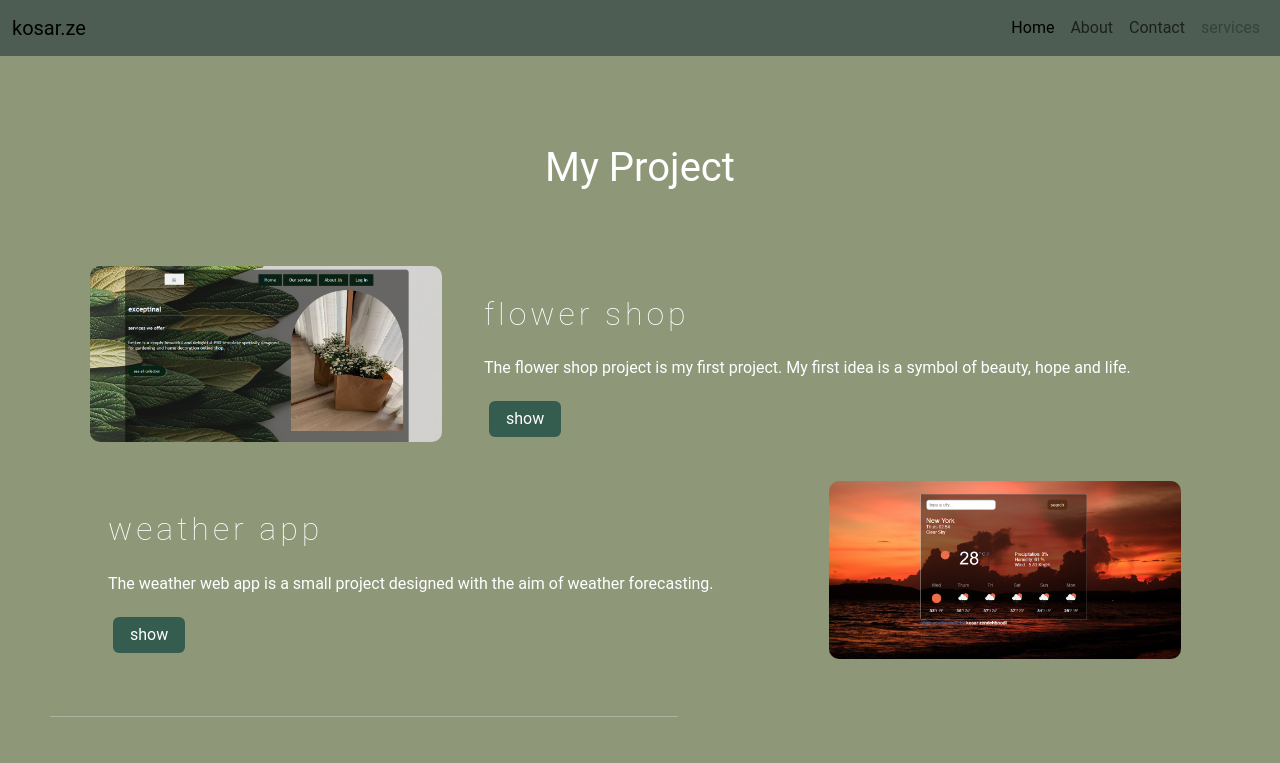
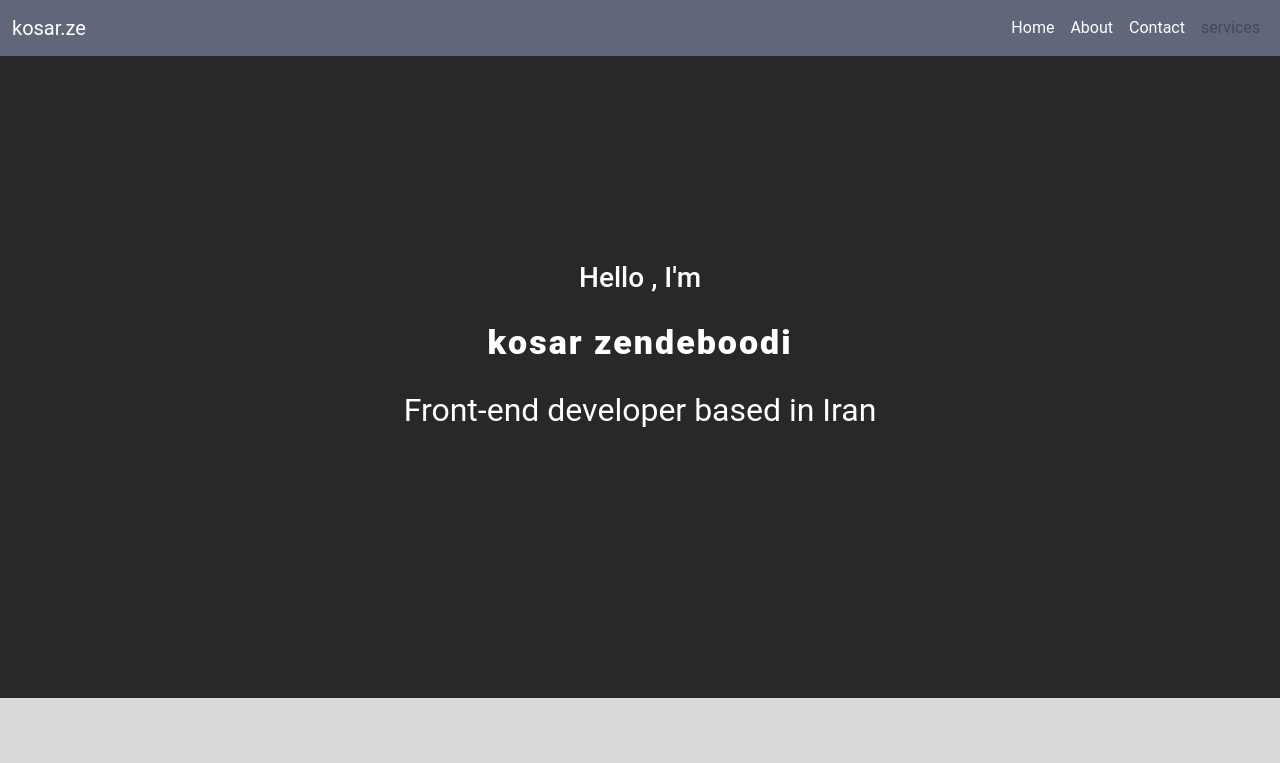
Before and after one commit to kosarz-endehboodi/protfolio, a plain HTML site: page index.html in a window 1280 px wide. Shown: the top 763 px of the page. Drawn offline with nearby package versions, Linux system fonts and the light colour scheme.

Commit message:
added new section
Other added pages become sections on the same page

```diff
--- a/index.html
+++ b/index.html
@@ -3,7 +3,10 @@
   <head>
     <meta charset="UTF-8" />
     <meta name="viewport" content="width=device-width, initial-scale=1.0" />
-    <meta name="description" content= "project kosar zendehboodi  personalblog kzbd home developer  junior " />
+    <meta
+      name="description"
+      content="project kosar zendehboodi  personalblog kzbd home developer  junior "
+    />
     <title>kosar-zendehboodi</title>
     <script
       src="https://cdn.jsdelivr.net/npm/bootstrap@5.3.1/dist/js/bootstrap.bundle.min.js"
@@ -23,7 +26,7 @@
     <!-- header -->
     <nav class="navbar navbar-expand-lg header position-fixed">
       <div class="container-fluid">
-        <a class="navbar-brand" href="#">kosar.ze</a>
+        <a class="navbar-brand text-white" href="#">kosar.ze</a>
         <button
           class="navbar-toggler"
           type="button"
@@ -39,26 +42,42 @@
           class="collapse navbar-collapse justify-content-end"
           id="navbarNav"
         >
-          <ul class="navbar-nav">
-            <li class="nav-item">
-              <a class="nav-link hover active" aria-current="page" href="#"
-                 title="home">Home</a
+          <ul class="navbar-nav ">
+            <li class="nav-item ">
+              <a
+                class="nav-link  active text-white"
+                aria-current="page"
+                href="#"
+                title="home"
+                >Home</a
               >
             </li>
             <li class="nav-item">
-              <a title="About" class="nav-link hover" href="src/About.html">About</a>
+              <a title="About" class="nav-link text-white" href="src/About.html"
+                >About</a
+              >
             </li>
             <li title="contact" class="nav-item">
-              <a class="nav-link hover" href="src/contact.html">Contact</a>
+              <a class="nav-link text-white" href="src/contact.html">Contact</a>
             </li>
             <li class="nav-item">
-              <a class="nav-link disabled" aria-disabled="true">services</a>
+              <a class="nav-link  disabled" aria-disabled="true">services</a>
             </li>
           </ul>
         </div>
       </div>
     </nav>
-
+    <div class="myinfo">
+      <div class="container-fluid ">
+        <div class="row">
+          <div class="d-flex-col justify-content-center text-center">
+            <h3>Hello , I'm</h3>
+            <h1>kosar zendeboodi</h1>
+            <h2>Front-end developer based in Iran</h2>
+          </div>
+        </div>
+      </div>
+    </div>
     <div class="myproject">
       <div class="container-fluid">
         <div class="row">
@@ -105,7 +124,9 @@
                 </div>
                 <div class="col-md-4 text-center">
                   <a href="https://weatherappkzbd.netlify.app/">
-                    <img src="img/weathers.png" alt=" weather  forecasting weather app "
+                    <img
+                      src="img/weathers.png"
+                      alt=" weather  forecasting weather app "
                   /></a>
                 </div>
               </div>
@@ -116,7 +137,9 @@
               <div class="row hov">
                 <div class="col-md-4 text-center">
                   <a href="https://personalblogtest.netlify.app/"
-                    ><img src="img/personalexsample.png" alt=" personalblog test project"
+                    ><img
+                      src="img/personalexsample.png"
+                      alt=" personalblog test project"
                   /></a>
                 </div>
                 <div
--- a/src/style.css
+++ b/src/style.css
@@ -6,27 +6,31 @@
 }
 
 :root {
+    --info--back-color: #272829;
+    --header--background: #61677A;
+    /* --button--color: #738276; */
+    --background-color: #D8D9DA;
     --header--color: #ffffff;
-    --header--background: #4d5d53;
-    --button--color: #738276;
-    --background-color: #8f9779;
+    --project-color: #000000;
+    --hover-color: #616777;
+    --btn-hover: #a89f89;
 }
 
 body {
-    background-color: var(--background-color);
+
     color: var(--header--color);
     font-family: roboto;
     margin: 0;
 }
 
 
-.navbar{
- width: 100%;
- z-index: 1;
+.navbar {
+    width: 100%;
+    z-index: 1;
 }
+
 .header {
     background: var(--header--background);
-
 }
 
 h1 {
@@ -40,7 +44,7 @@ ul {
 }
 
 li:hover .hover {
-    color: rgba(255, 255, 255, 0.918);
+    color: rgba(156, 68, 68, 0.918);
 }
 
 a {
@@ -52,10 +56,36 @@ li a:active .active {
     color: rgb(155, 148, 202);
 }
 
-.myproject{
+/* my protfolio */
+
+.myinfo {
+    background-color: var(--info--back-color);
+    padding: 29ch 0;
+}
+
+.myinfo h1 {
+    font-size: 34px;
+    font-weight: 900;
+    letter-spacing: 2px;
+    padding: 20px 0;
+}
+
+.myinfo h2 {
+    font-weight: 400;
+}
+
+
+
+
+
+/* project section */
+.myproject {
     padding-top: 10%;
     padding-bottom: 5%;
+    background-color: var(--background-color);
+    color: var(--project-color);
 }
+
 .projectPic img {
     width: 100%;
     height: 90%;
@@ -66,12 +96,12 @@ li a:active .active {
 
 .projectPic .subject {
     width: 62%;
-    margin:0 20px  ;
+    margin: 0 20px;
 }
 
 .subject h2 {
     letter-spacing: 4px;
-    font-weight: 100;
+    font-weight: 200;
     padding: 15px 0;
 }
 
@@ -90,9 +120,9 @@ hr {
 
 .projectPic .hov:hover img,
 .projectPic .hov:hover {
-
+    color: var(--header--color);
     padding: 4px;
-    background-color: #4d5d53;
+    background-color: var(--header--background);
     z-index: 0;
     border-radius: 20px;
     -webkit-filter: drop-shadow(5px 3px 5px #000);
@@ -100,20 +130,28 @@ hr {
 
 .btn {
     margin: 5px;
-    color: #ffffff;
+    color: #000000;
     padding: 5px 16px;
-    background-color: #205048d0;
-    transition: 1s all;
+    background-color: var(--btn-hover);
+    transition: .5s all;
+    color: var(--header--color);
 }
 
 .btn:hover {
     color: #ffffff;
     padding: 5px 16px;
-    background-color: #162b27e5;
+    background-color: var(--btn-hover);
+    -webkit-filter: drop-shadow(5px 2px 3px #000);
+
 }
 
 
 /* about */
+
+.aboutme {
+    background-color: var(--info--back-color);
+    padding: 30ch 0;
+}
 
 .aboutme h2 {
     font-weight: 100;
@@ -137,38 +175,40 @@ hr {
 }
 
 /* contact */
-.footer .row {
- padding: 100px;
+.footer {
+    padding: 29ch 0;
+    background-color: #D8D9DA;
 }
 
 .footer a {
     font-size: 20px;
-    margin: 10px;
+    margin: 20px;
     letter-spacing: 3px;
     font-weight: 200;
+    color: var(--project-color);
 }
 
 .footer a:hover {
-
     transition: 1s all;
     -webkit-filter: drop-shadow(2px 4px 2px var(--header--background));
 }
 
 .coded {
-    margin-top:20%;
     display: flex;
     justify-content: center;
+    color: #000;
+    background-color: var(--hover-color);
 }
 
-@media only screen and ( max-width:440px){
-    .hov p{
-    width: 200px;
-    font-weight: 300;
+@media only screen and (max-width:440px) {
+    .hov p {
+        width: 200px;
+        font-weight: 300;
     }
 
-    .hov h2{
+    .hov h2 {
         font-weight: 400;
-        font-size:large;
+        font-size: large;
     }
 
 }
```
Also changed, not shown: src/About.html (+6 -6 lines), src/contact.html (+5 -5 lines).
